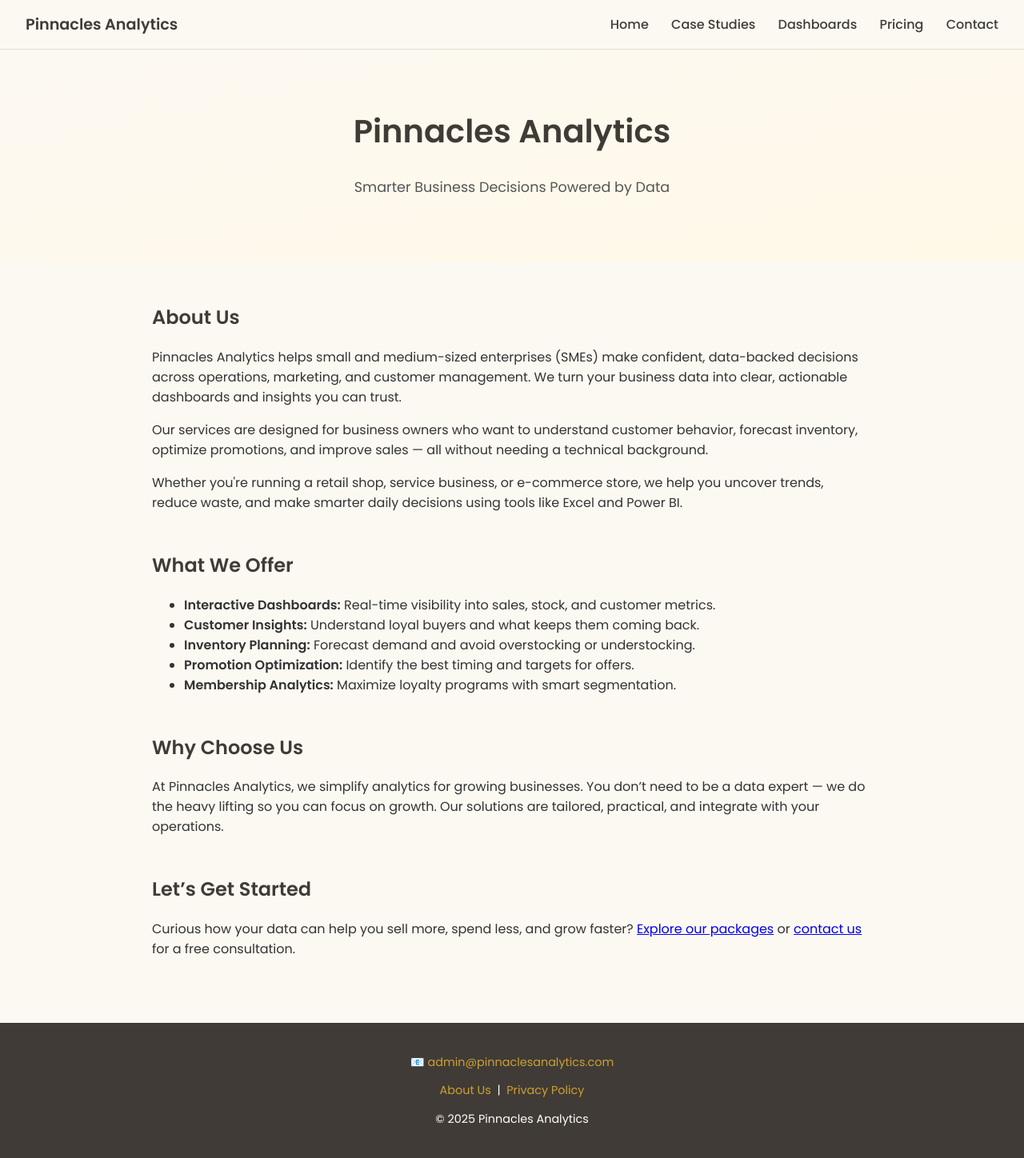
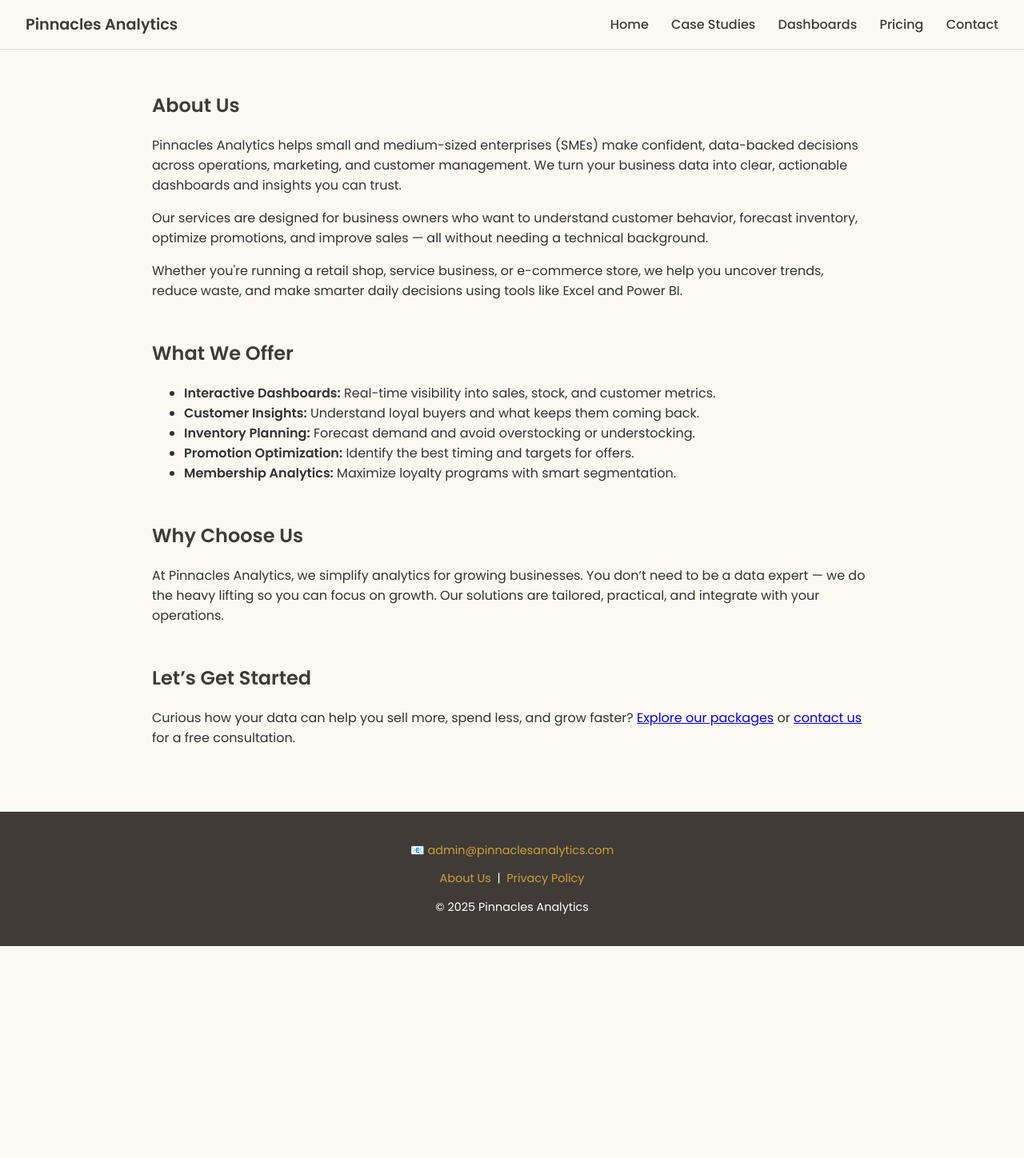
Before and after one commit to lyven81/pinnacles-learning-website, a Jekyll site: the page about.html, which Jekyll copies as it is, in a window 1280 px wide. Shown: the whole page at 80% size. Built offline with Jekyll 4.4.1, drawn with Linux system fonts in a browser that asks for light colours; after the commit the page ends 1183 px from its top, so only the background shows below that.

Commit message:
Update about.html

```diff
--- a/about.html
+++ b/about.html
@@ -148,11 +148,6 @@
     </nav>
   </div>
 
-  <header>
-    <h1>Pinnacles Analytics</h1>
-    <p>Smarter Business Decisions Powered by Data</p>
-  </header>
-
   <div class="container">
     <section class="section">
       <h2>About Us</h2>
```
